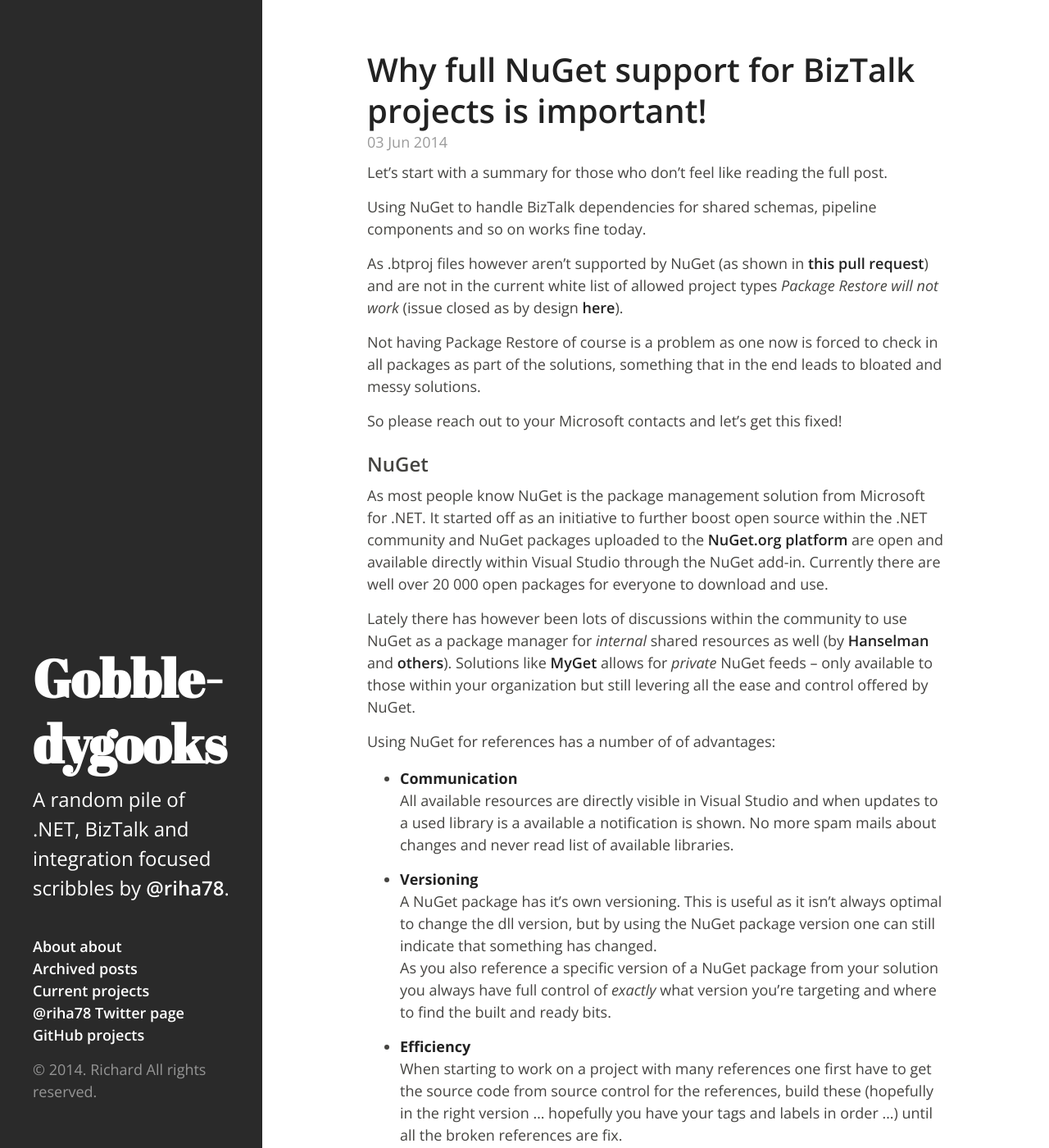
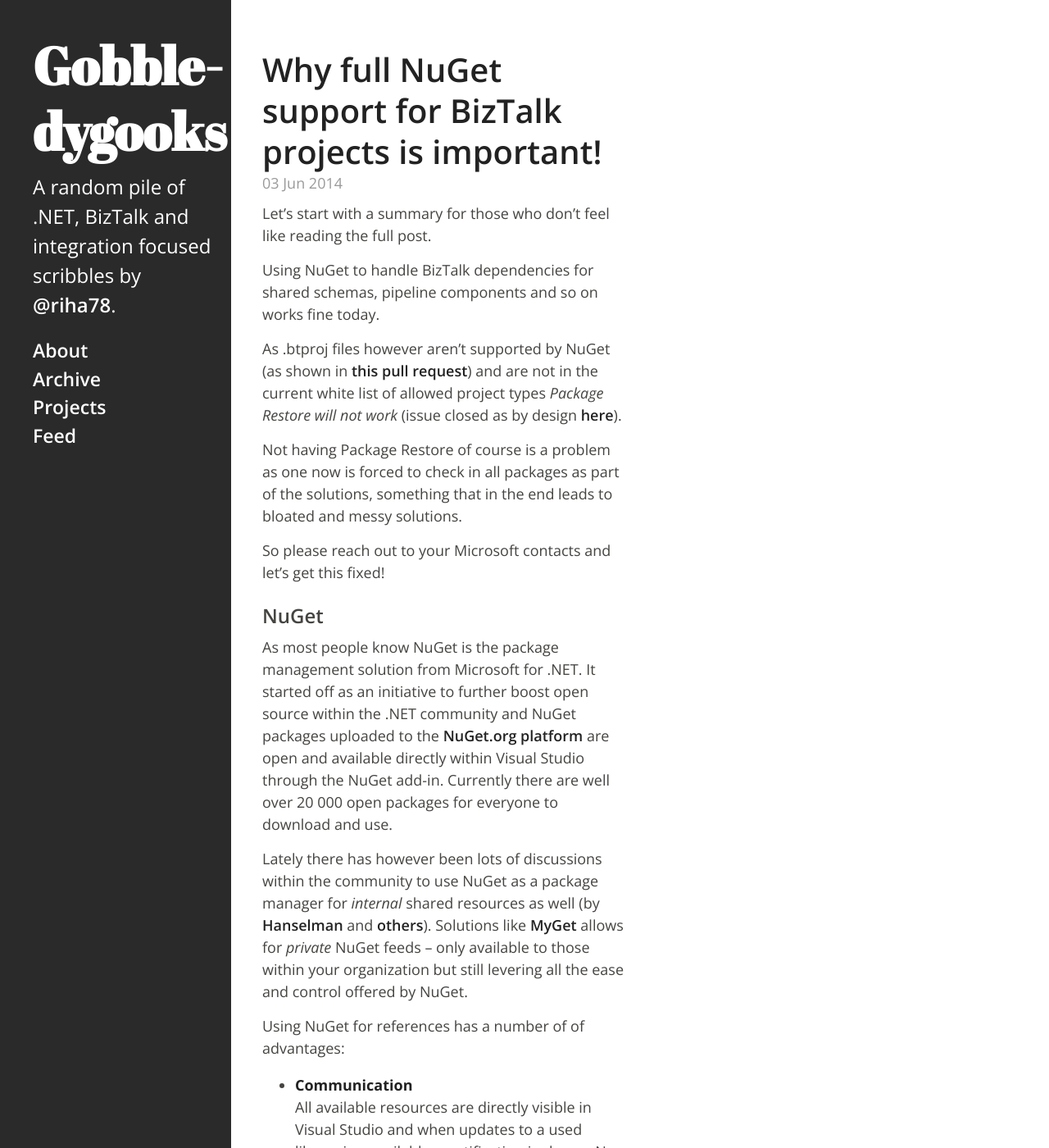
Before and after one commit to riha/riha.github.io, a Jekyll site: the page built from index.html, in a window 1280 px wide and 1400 px high. Shown: the whole window at 82% size. Built offline with Jekyll 4.4.1, drawn with Linux system fonts in a browser that asks for light colours; Markdown is read by kramdown in place of the engine named in the settings; the list of posts is cut into pages by our own code.

Commit message:
Minor design changes

```diff
--- a/_layouts/default.html
+++ b/_layouts/default.html
@@ -13,22 +13,18 @@
         <div class="colophon">
           <ul class="colophon-links">
             <li>
-              <a href="/about">About about</a>
+              <a href="/about">About</a>
             </li>
 			<li>
-              <a href="/archive">Archived posts</a>
+              <a href="/archive">Archive</a>
             </li>
             <li>
-              <a href="/projects">Current projects</a>
+              <a href="/projects">Projects</a>
             </li>
 			<li>
-              <a href="https://twitter.com/riha78">@riha78 Twitter page</a>
-            </li>
-			<li>
-              <a href="https://github.com/riha">GitHub projects</a>
+              <a href="/feed">Feed</a>
             </li>
           </ul>
-          <p>&copy; 2014. {{ site.author.name }} All rights reserved.</p>
         </div>
       </div>
     </header>
--- a/public/css/hyde.css
+++ b/public/css/hyde.css
@@ -255,6 +255,8 @@
 }
 .colophon-links li {
   color: inherit;
+  font-size: 23px;
+  /* font-weight: normal; */
 }
 
 /* Responsive masthead */
@@ -270,21 +272,23 @@
     top: 0;
     left: 0;
     bottom: 0;
-    width: 25%;
+    width: 22%;
     margin-bottom: 0;
   }
   .masthead-inner {
     position: absolute;
-    bottom: 0;
-    right: 0;
-    left: 0;
+    /* bottom: 0; */
+    /* right: 0; */
+    /* left: 0; */
   }
   .masthead h1 {
     font-size: 64px;
   }
   .colophon {
-    margin-top: 40px;
-  }
+    /* margin-top: 40px; */
+
+    /* font-weight: lighter; */
+}
 }
 
 
@@ -304,8 +308,8 @@
     padding: 60px 0;
   }
   .container {
-    width: 55%;
-    margin-left: 35%;
+    width: 35%;
+    margin-left: 25%;
     margin-right: 10%;
   }
 }
```
